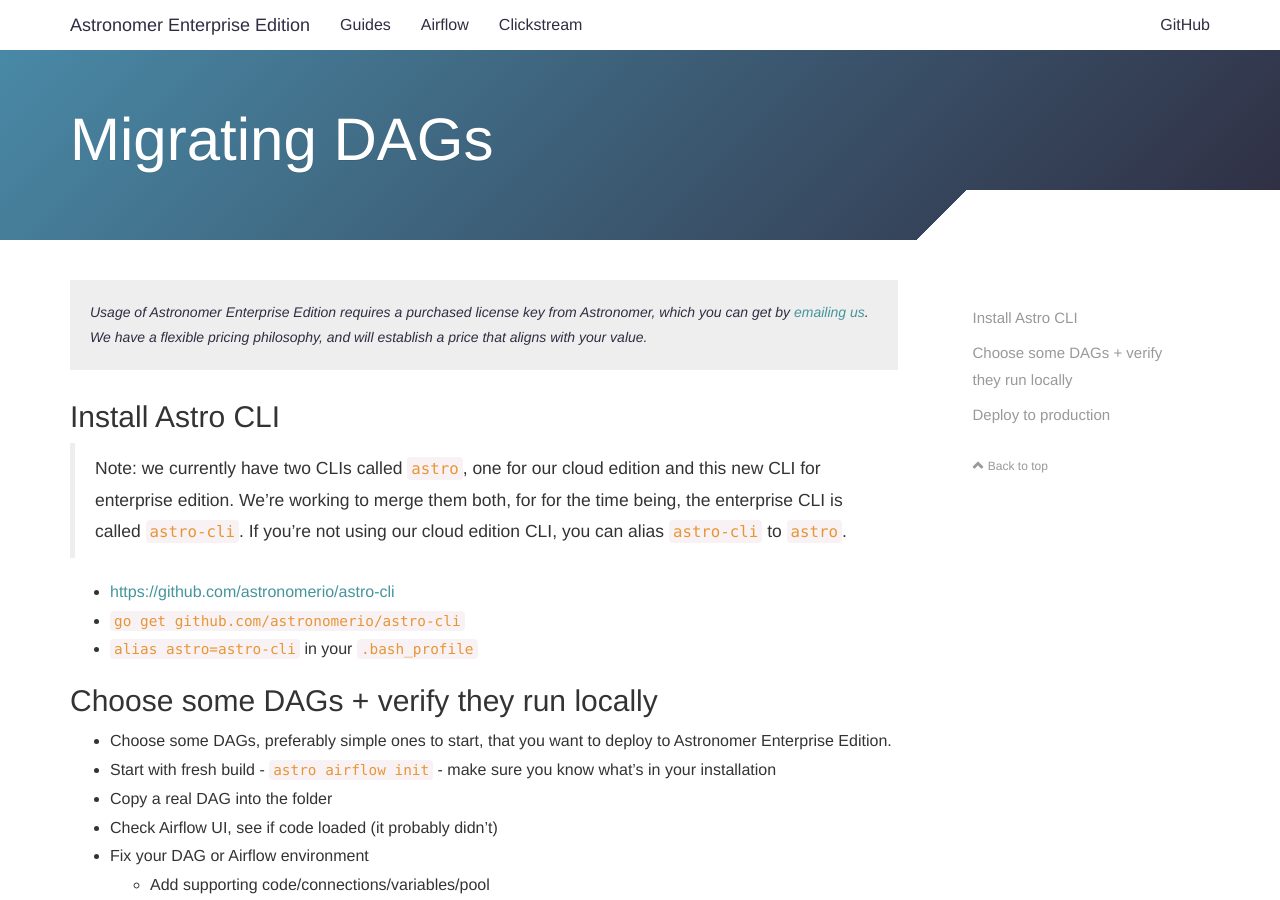
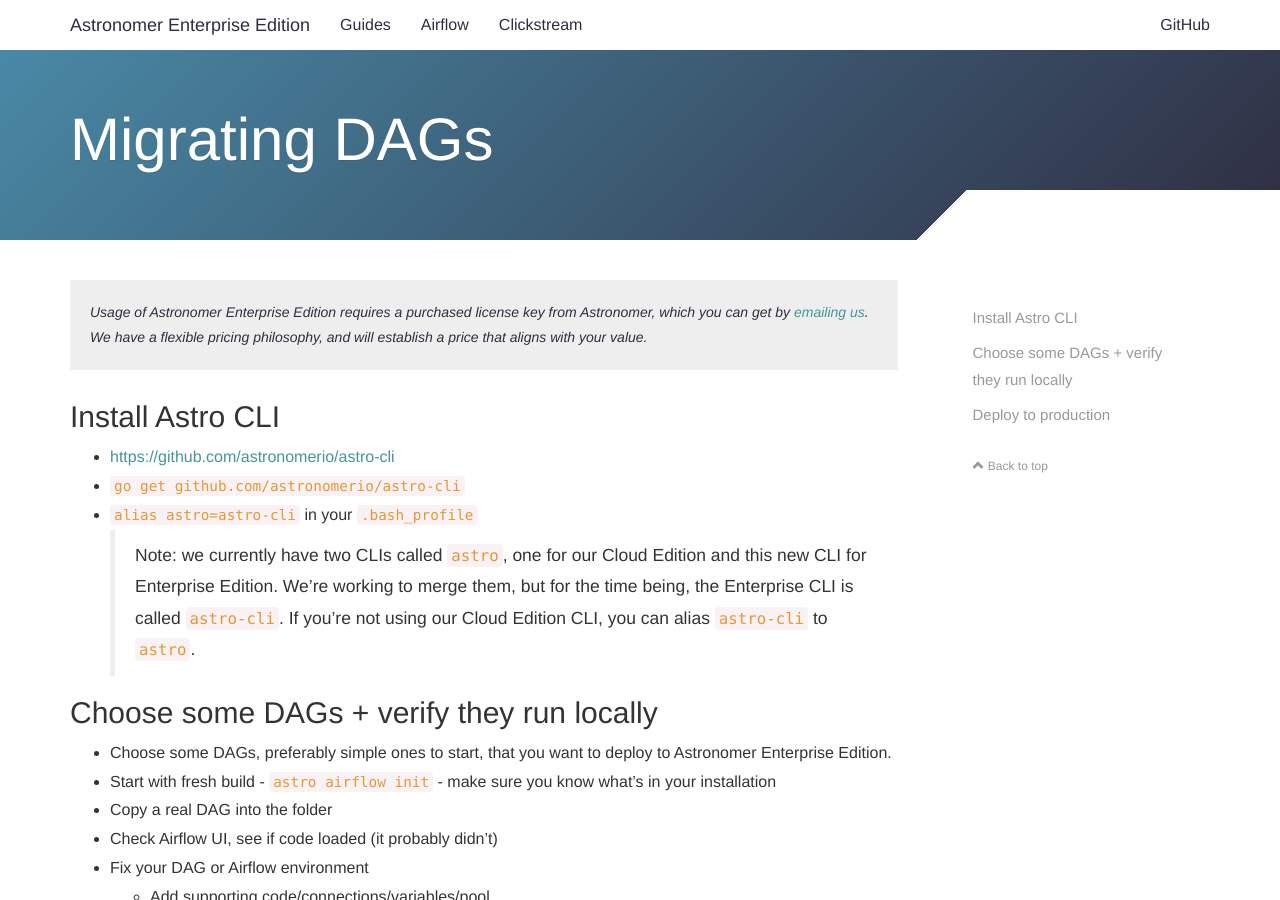
Before and after one commit to skynet/astronomer-ee, a Jekyll site: the page built from docs/pages/guides/migrating-dags.md, in a window 1280 px wide and 900 px high. Built offline with Jekyll 4.4.1, drawn with Linux system fonts in a browser that asks for light colours; nearby versions of some CDN libraries; comment, search, counter and statistics services are not loaded.

Commit message:
Edit style

```diff
--- a/docs/pages/guides/migrating-dags.md
+++ b/docs/pages/guides/migrating-dags.md
@@ -9,15 +9,14 @@ hide: true
 
 ## Install Astro CLI
 
-> Note: we currently have two CLIs called `astro`, one for our cloud
-edition and this new CLI for enterprise edition. We're working to merge
-them both, for for the time being, the enterprise CLI is called
-`astro-cli`. If you're not using our cloud edition CLI, you can alias
-`astro-cli` to `astro`.
 
 * <https://github.com/astronomerio/astro-cli>
 * `go get github.com/astronomerio/astro-cli`
 * `alias astro=astro-cli` in your `.bash_profile`
+> Note: we currently have two CLIs called `astro`, one for our Cloud Edition and
+this new CLI for Enterprise Edition. We're working to merge them, but for the
+time being, the Enterprise CLI is called `astro-cli`. If you're not using our
+Cloud Edition CLI, you can alias `astro-cli` to `astro`.
 
 ## Choose some DAGs + verify they run locally
 
```
